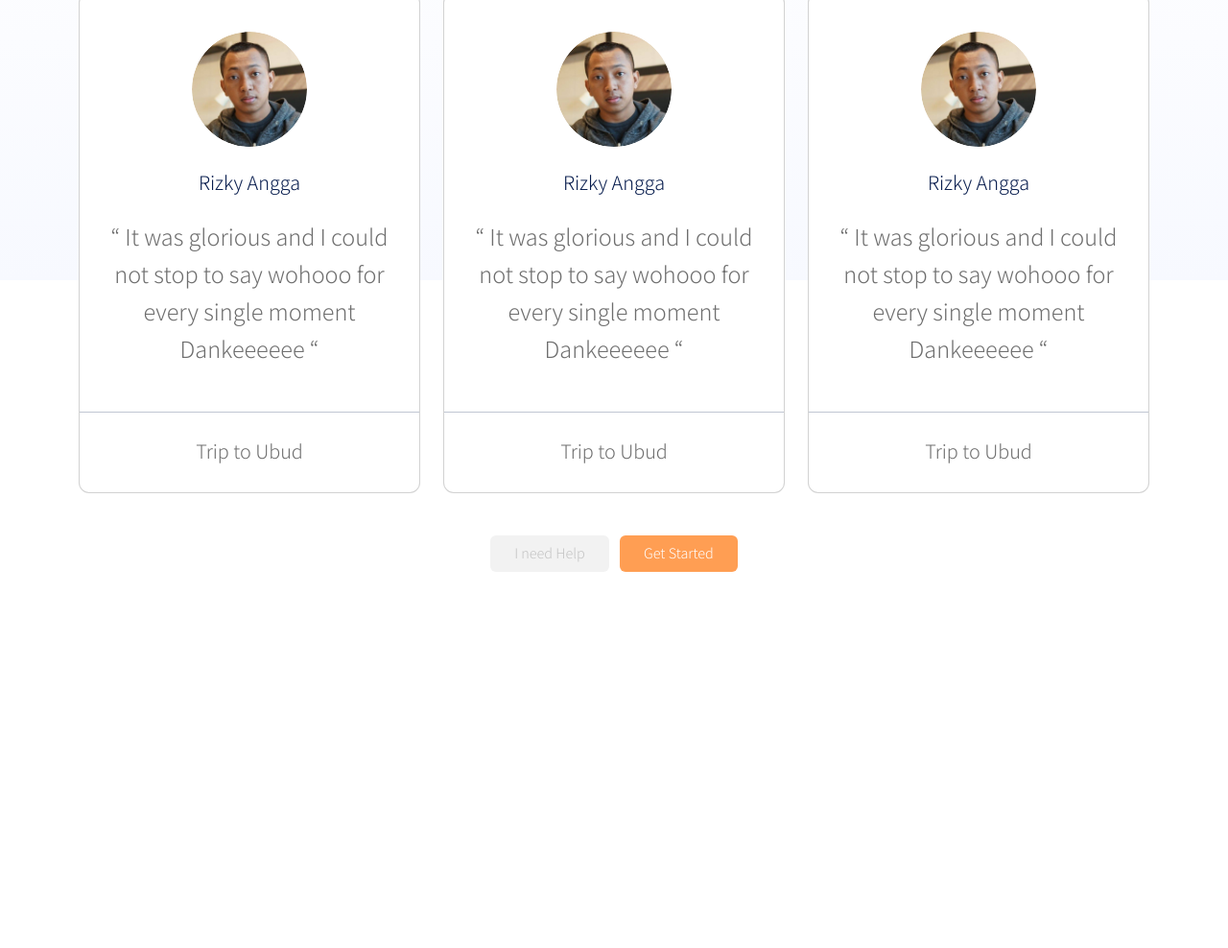
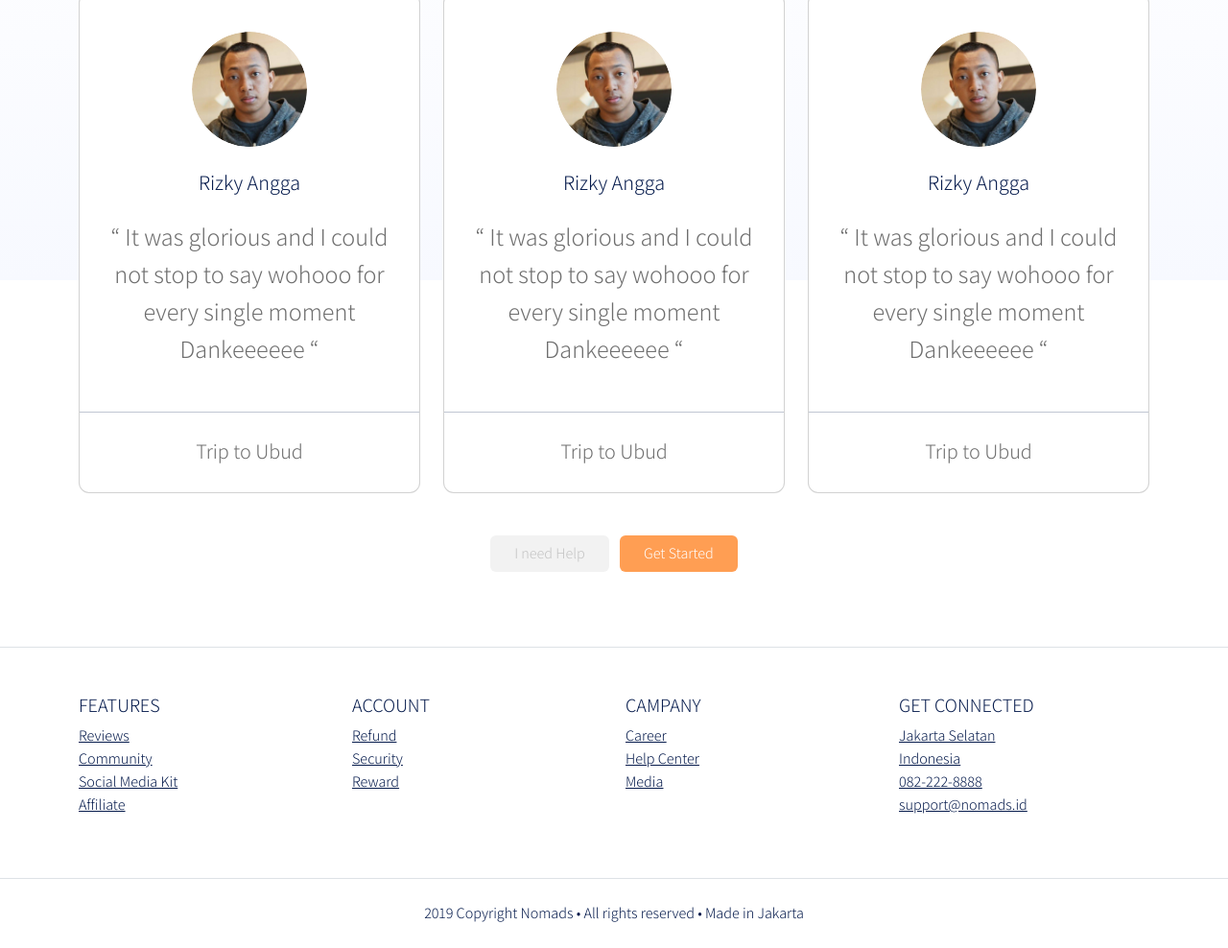
Before and after one commit to andhikafr19/nomads-project, a plain HTML site: page index.html in a window 1280 px wide. Shown: the part 1788-2776 px from the top of the page at 96% size. Before the commit the page ends 2414 px from the top, so only its background shows below. Drawn offline with nearby package versions, Linux system fonts and the light colour scheme.

Commit message:
section footer

```diff
--- a/frontend/styles/main.scss
+++ b/frontend/styles/main.scss
@@ -255,3 +255,10 @@ header{
   }
 
 }
+
+// Footer
+.section-footer {
+  a {
+    color: #071C4D;
+  }
+}
--- a/index.html
+++ b/index.html
@@ -263,6 +263,58 @@
       </div>
     </section>
 
+    <footer class="section-footer mt-5 mb-4 border-top">
+      <div class="container py-5">
+        <div class="row justify-content-center">
+          <div class="col-12">
+            <div class="row">
+              <div class="col-12 col-lg-3">
+                <h5>FEATURES</h5>
+                <ul class="list-unstyled">
+                  <li><a href="#">Reviews</a></li>
+                  <li><a href="#">Community</a></li>
+                  <li><a href="#">Social Media Kit</a></li>
+                  <li><a href="#">Affiliate</a></li>
+                </ul>
+              </div>
+              <div class="col-12 col-lg-3">
+                <h5>ACCOUNT</h5>
+                <ul class="list-unstyled">
+                  <li><a href="#">Refund</a></li>
+                  <li><a href="#">Security</a></li>
+                  <li><a href="#">Reward</a></li>
+                </ul>
+              </div>
+              <div class="col-12 col-lg-3">
+                <h5>CAMPANY</h5>
+                <ul class="list-unstyled">
+                  <li><a href="#">Career</a></li>
+                  <li><a href="#">Help Center</a></li>
+                  <li><a href="#">Media</a></li>
+                </ul>
+              </div>
+              <div class="col-12 col-lg-3">
+                <h5>GET CONNECTED</h5>
+                <ul class="list-unstyled">
+                  <li><a href="#">Jakarta Selatan</a></li>
+                  <li><a href="#">Indonesia</a></li>
+                  <li><a href="#">082-222-8888</a></li>
+                  <li><a href="#">support@nomads.id</a></li>
+                </ul>
+              </div>
+            </div>
+          </div>
+        </div>
+      </div>
+      <div class="container-fluid">
+        <div class="row border-top justify-content-center align-items-center pt-4">
+          <div class="col-auto text-gray-500 font-weight-light">
+            2019 Copyright Nomads • All rights reserved • Made in Jakarta
+          </div>
+        </div>
+      </div>
+    </footer>
+
   </main>
 
   <script src="frontend/libraries/jquery/jquery-3.6.1.min.js"></script>
```
Also changed, not shown: frontend/styles/main.css, 1 other file.
